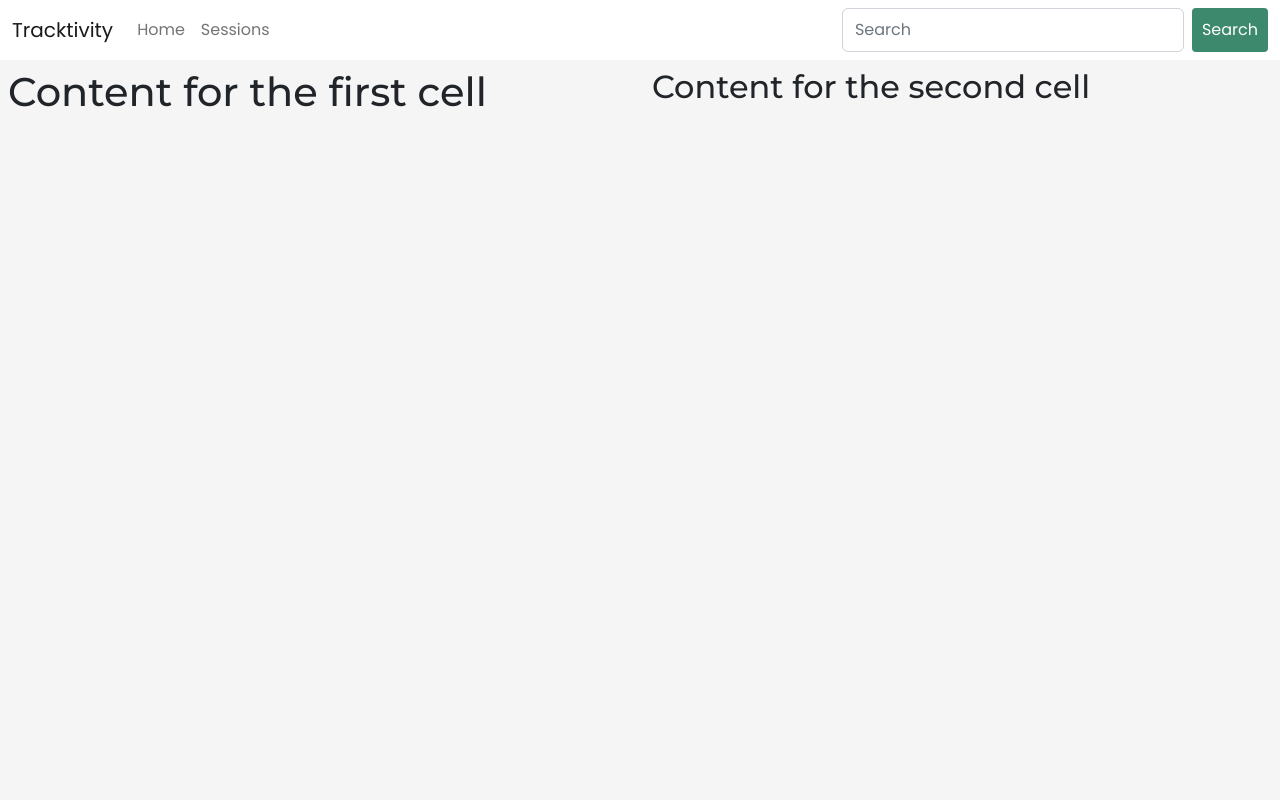
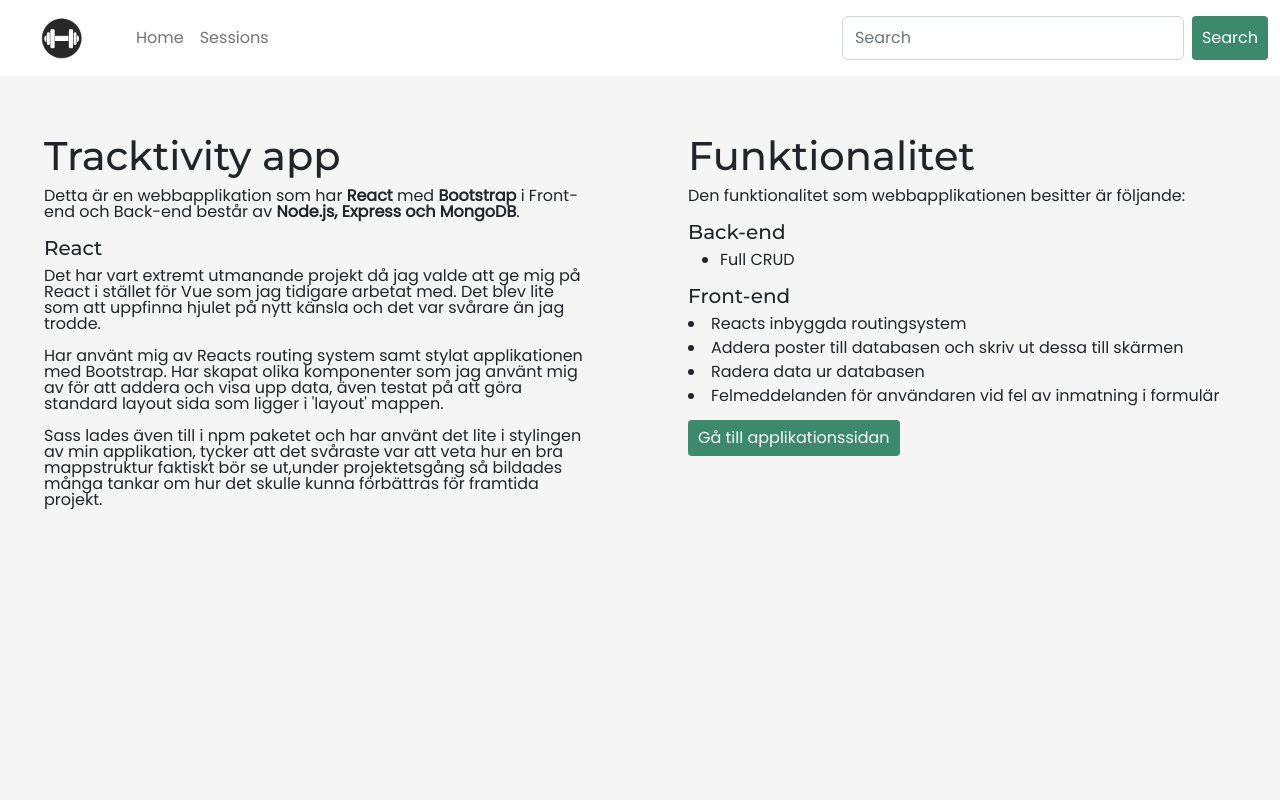
Before and after one commit to denniskjellin/Tracktivity, a React (Create React App) app in the folder frontend/: page / in a window 1280 px wide. Shown: the top 800 px of the page. Built offline with nearby package versions, Linux system fonts and the light colour scheme.

Commit message:
added logotype to navbar

```diff
--- a/frontend/src/App.js
+++ b/frontend/src/App.js
@@ -4,23 +4,65 @@ import "bootstrap/dist/css/bootstrap.css";
 import "./App.scss";
 import "./index.css";
 import MainLayout from "./layout/MainLayout";
-
-
+import { Link } from "react-router-dom";
 
 function App() {
   return (
     <MainLayout>
       <div className="row">
-      <div className="col-sm-12 col-md-6">
-        <h1>Content for the first cell</h1>
+        <div className="col-sm-12 col-md-6 p-5">
+          <h1 className="h1">Tracktivity app</h1>
+          <p>
+            Detta är en webbapplikation som har <strong>React</strong> med{" "}
+            <strong>Bootstrap</strong> i Front-end och Back-end består av{" "}
+            <strong>Node.js, Express och MongoDB</strong>.
+          </p>
+          <h2 className="h5">React</h2>
+          <p>
+            Det har vart extremt utmanande projekt då jag valde att ge mig på
+            React i stället för Vue som jag tidigare arbetat med. Det blev lite
+            som att uppfinna hjulet på nytt känsla och det var svårare än jag
+            trodde.
+          </p>
+          <p>
+            Har använt mig av Reacts routing system samt stylat applikationen med Bootstrap. Har skapat olika komponenter som jag
+            använt mig av för att addera och visa upp data, även testat på att
+            göra standard layout sida som ligger i 'layout' mappen.
+          </p>
+          <p>
+            Sass lades även till i npm paketet och har använt det lite i
+            stylingen av min applikation, tycker att det svåraste var att veta
+            hur en bra mappstruktur faktiskt bör se ut,under projektetsgång så
+            bildades många tankar om hur det skulle kunna förbättras för
+            framtida projekt.
+          </p>
+        </div>
+        <div className="col-sm-12 col-md-6 p-5">
+          <h2 className="h1">Funktionalitet</h2>
+          <p>Den funktionalitet som webbapplikationen besitter är följande:</p>
+          <h2 className="h5">Back-end</h2>
+          <ul>
+            <li>Full CRUD</li>
+          </ul>
+          <h2 className="h5">Front-end</h2>
+          <li className="mt-2">Reacts inbyggda routingsystem</li>
+          <li className="mt-2">
+            Addera poster till databasen och skriv ut dessa till skärmen
+          </li>
+          <li className="mt-2">Radera data ur databasen</li>
+          <li className="mt-2">
+            Felmeddelanden för användaren vid fel av inmatning i formulär
+          </li>
 
+          <div>
+            <button className="submit mt-3">
+              <Link className="nav-link" to="/sessions">
+                Gå till applikationssidan
+              </Link>
+            </button>
+          </div>
+        </div>
       </div>
-      <div className="col-sm-12 col-md-6">
-      <h2>Content for the second cell</h2>
-
-      </div>
-      </div>
-
     </MainLayout>
   );
 }
--- a/frontend/src/App.scss
+++ b/frontend/src/App.scss
@@ -58,12 +58,14 @@ main {
     box-shadow: 10px;
   }
 
+
   //form add exercise
   .form-add {
     background-color: white;
     padding: 2rem 2rem;
     border-radius: 10px;
   }
+
 
   //div error handling
   div.error {
--- a/frontend/src/components/GetSessions.jsx
+++ b/frontend/src/components/GetSessions.jsx
@@ -21,7 +21,7 @@ function GetSessions() {
   const clickDelete = async (id) => {
     try {
       // add id to the deleteEndpoint
-      const response = await axios.delete(`${deleteEndpoint}/` + id);
+      await axios.delete(`${deleteEndpoint}/` + id);
       //reload window when something is deleted
       window.location.reload(true);
     } catch (error) {
--- a/frontend/src/components/Navbar.jsx
+++ b/frontend/src/components/Navbar.jsx
@@ -4,12 +4,17 @@ import Form from "react-bootstrap/Form";
 import Nav from "react-bootstrap/Nav";
 import Navbar from "react-bootstrap/Navbar";
 import { Link } from "react-router-dom";
+import myImage from "../images/dumbell.png";
 
 function NavbarMain() {
   return (
     <Navbar bg="nav-bg" expand="lg">
       <Container fluid>
-        <Navbar.Brand href="#">Tracktivity</Navbar.Brand>
+        <Navbar.Brand href="#"><img
+              className="dumbell card-img-top"
+              src={myImage}
+              alt="back to start"
+            /></Navbar.Brand>
         <Navbar.Toggle aria-controls="navbarScroll" />
         <Navbar.Collapse id="navbarScroll">
           <Nav
--- a/frontend/src/pages/SummaryPage.jsx
+++ b/frontend/src/pages/SummaryPage.jsx
@@ -9,12 +9,12 @@ function SummaryPage() {
     <MainLayout>
     <div className="container">
     <div className="row">
-      <div className="col-sm-12 col-md-8">
-        <h1>Overview</h1>
+      <div className="col-sm-12 col-md-8 ">
+        <h1 className="mt-5">Overview</h1>
       <GetSessions></GetSessions>
       </div>
       <div className="col-sm-12 col-md-4">
-      <h2>Add Ecercise</h2>
+      <h2 className="mt-5">Add Ecercise</h2>
       <AddSession></AddSession>
       </div>
       </div>
```
Also changed, not shown: frontend/src/images/tracktivity.svg (added).
